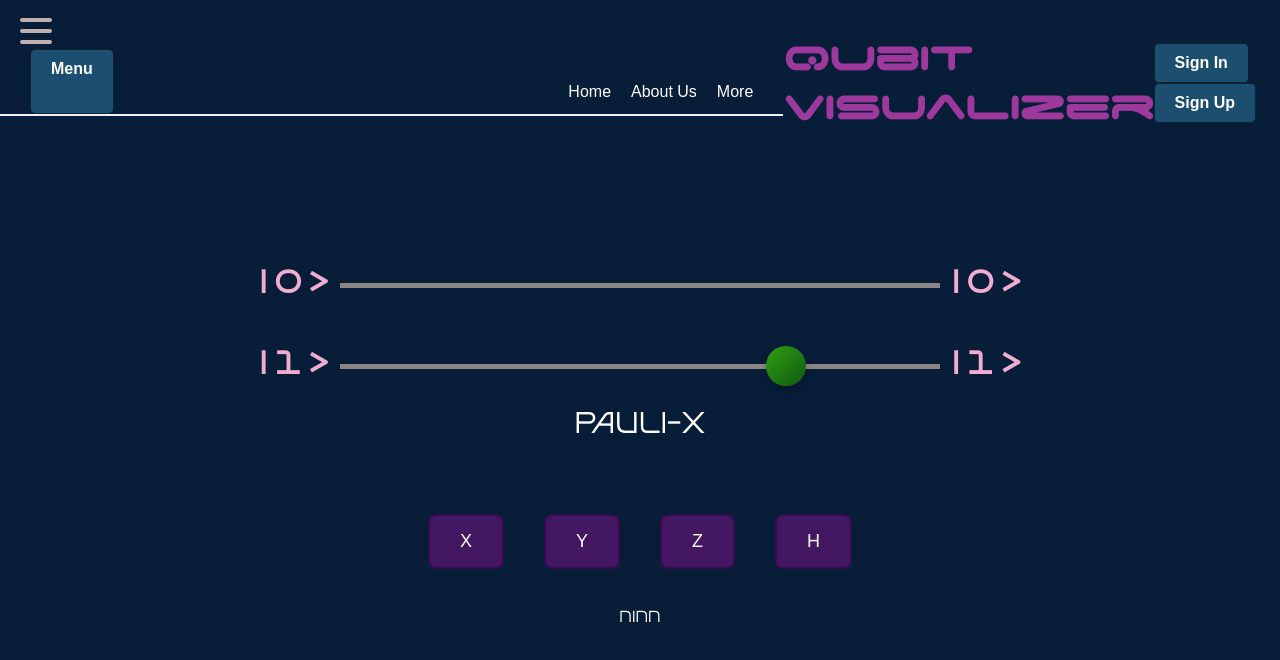
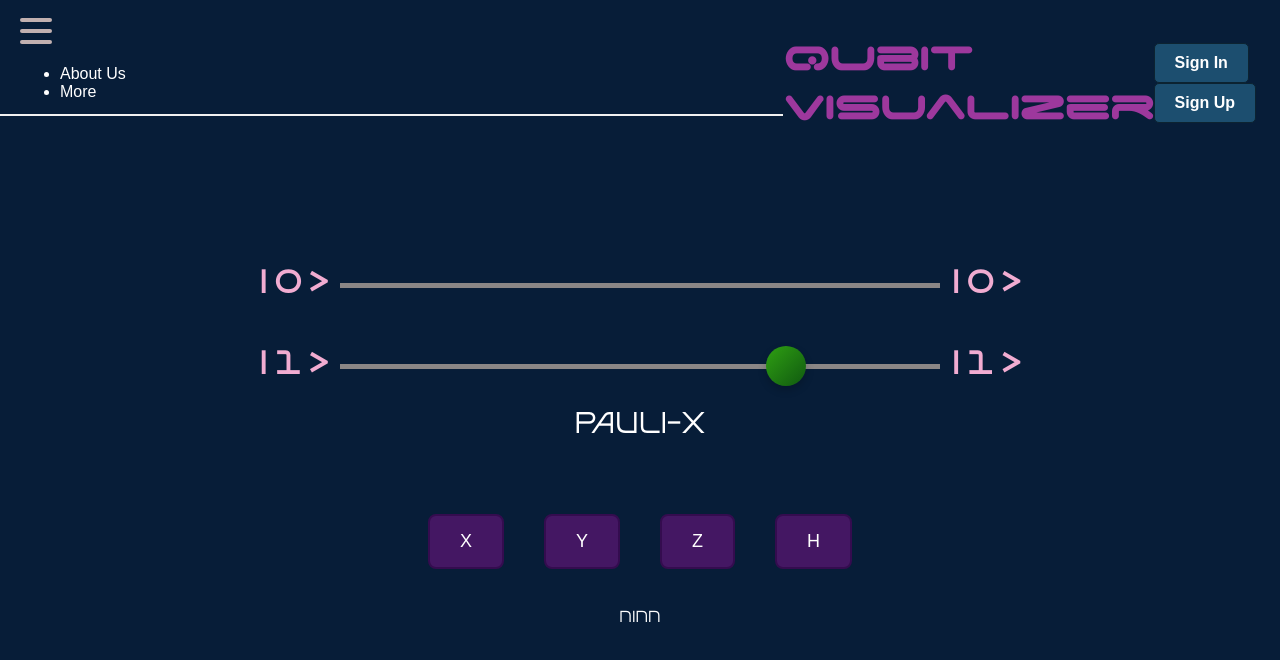
Before and after one commit to StefanBia/Qubit-Visualizer-Front, a React (Create React App) app in the folder qubit-visualizer-front/: page / in a window 1280 px wide. Shown: the top 660 px of the page. Built offline with nearby package versions, Linux system fonts and the light colour scheme.

Commit message:
Create burger button animation

```diff
--- a/qubit-visualizer-front/src/components/menu-bar/burger.js
+++ b/qubit-visualizer-front/src/components/menu-bar/burger.js
@@ -1,6 +1,7 @@
 import React, { useState } from "react";
 import styled from "styled-components";
 import './burger.css';
+import MenuContent from "./menuContent";
 
 const StyledBurger = styled.div`
     width : 2rem;
@@ -11,15 +12,43 @@ const StyledBurger = styled.div`
     display : flex;
     justify-content : space-around;
     flex-flow : column nowrap;
-`
+
+    div{
+        width : 2rem;
+        height : 0.25rem;
+        background-color : ${({open}) => open ? '#ccc' : '#333'}
+        border-radius : 10px;
+        transform-origin: 1px;
+        transition: all 0.2s linear;
+
+        &:nth-child(1)  {
+            transform: ${({open}) => open ? 'rotate(45deg)' : 'rotate(0)'};
+        }
+
+        &:nth-child(2)  {
+            transform: ${({open}) => open ? 'translateX(100%)' : 'translateX(0)'};
+            opacity : ${({open}) => open ? '0' : '1'};
+        }
+
+        &:nth-child(3)  {
+            transform: ${({open}) => open ? 'rotate(-45deg)' : 'rotate(0)'};
+        }
+    }
+`;
 
 const Burger = () =>{
+    const [open,setOpen] = useState(false)
+
+
     return(
-        <StyledBurger>
+        <>
+        <StyledBurger open = {open} onClick={() => setOpen(!open)}>
             <div className="burger-item"/>
             <div className="burger-item"/>
             <div className="burger-item"/>
         </StyledBurger>
+        <MenuContent open = {open}/>
+        </>
     );
 }
 
--- a/qubit-visualizer-front/src/components/menu-bar/menuBar.js
+++ b/qubit-visualizer-front/src/components/menu-bar/menuBar.js
@@ -2,6 +2,7 @@ import React from "react";
 import styled from 'styled-components';
 import './menuBar.css';
 import Burger from "./burger";
+import MenuContent from "./menuContent";
 
 const Menu = styled.nav`
     width : 100%;
@@ -14,16 +15,8 @@ const Menu = styled.nav`
 const MenuBar = () =>{
     return(
         <Menu>
-            <div className="menu-bar-button">
-                Menu
-            </div>
+
             <Burger />
-
-            <ul className="menu-list">
-                <li className="menu-item">Home</li>
-                <li className="menu-item">About Us</li>
-                <li className="menu-item">More</li>
-            </ul>
         </Menu>
     );
 }
--- /dev/null
+++ b/qubit-visualizer-front/src/components/menu-bar/menuContent.js
@@ -0,0 +1,19 @@
+import React from "react";
+import "./menuContent.css";
+
+
+
+const MenuContent = ({open}) => {
+
+    return(
+        <div className="menu-content" open = {open}>
+            <ul>
+                <li>About Us</li>
+                <li>More</li>
+            </ul>
+        </div>
+    );
+
+}
+
+export default MenuContent;
```
Also changed, not shown: qubit-visualizer-front/src/components/menu-bar/menuContent.css (added).
